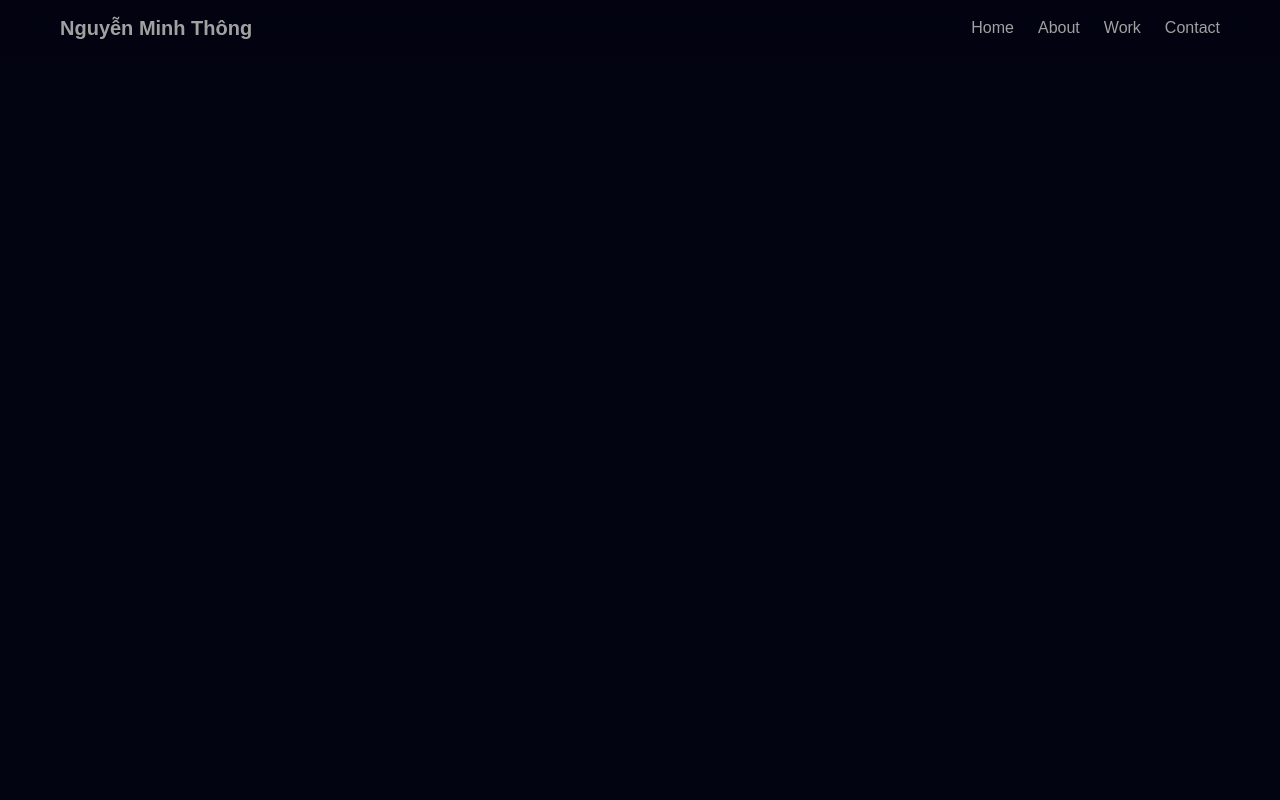
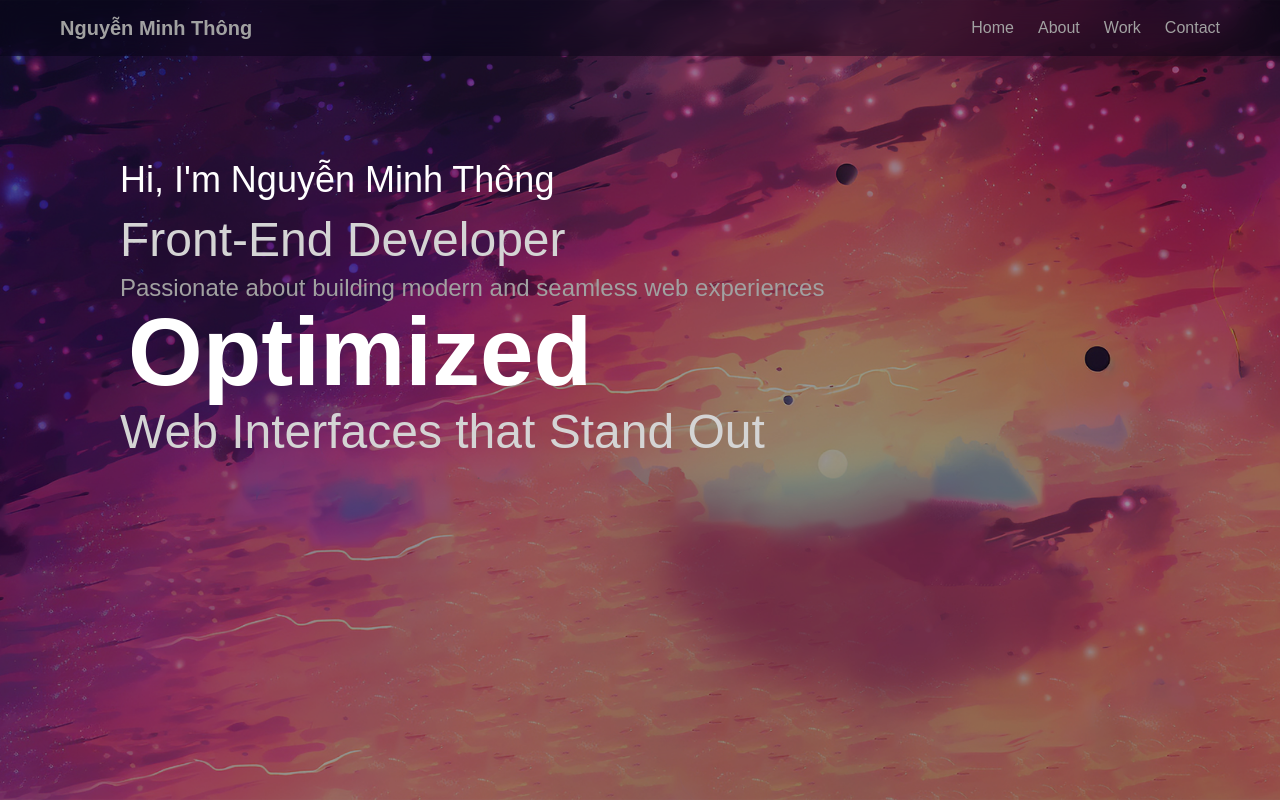
Before and after one commit to Kaicity/portfolio-v2, a React (Vite) app: page / in a window 1280 px wide. Built offline with nearby package versions, Linux system fonts and the light colour scheme; a web font is replaced by a local one.

Commit message:
add animations and new components for enhanced UI experience

```diff
--- a/package.json
+++ b/package.json
@@ -10,8 +10,11 @@
     "preview": "vite preview"
   },
   "dependencies": {
+    "clsx": "^2.1.1",
+    "motion": "^12.19.1",
     "react": "^19.1.0",
-    "react-dom": "^19.1.0"
+    "react-dom": "^19.1.0",
+    "tailwind-merge": "^3.3.1"
   },
   "devDependencies": {
     "@eslint/js": "^9.29.0",
--- a/src/App.jsx
+++ b/src/App.jsx
@@ -1,11 +1,11 @@
+import Hero from './sections/Hero';
 import Navbar from './sections/Navbar';
 
 const App = () => {
   return (
     <div className="container mx-auto max-w-7xl">
-      {/* Navbar */}
       <Navbar />
-      {/* Hero */}
+      <Hero />
       {/* About */}
       {/* Project */}
       {/* Experrience */}
--- /dev/null
+++ b/src/components/FlipWords.jsx
@@ -0,0 +1,91 @@
+'use client';
+
+import { cn } from '../lib/utils';
+import { AnimatePresence, motion } from 'motion/react';
+import { useCallback, useEffect, useState } from 'react';
+
+export const FlipWords = ({ words, duration = 3000, className }) => {
+  const [currentWord, setCurrentWord] = useState(words[0]);
+  const [isAnimating, setIsAnimating] = useState(false);
+
+  // thanks for the fix Julian - https://github.com/Julian-AT
+  const startAnimation = useCallback(() => {
+    const word = words[words.indexOf(currentWord) + 1] || words[0];
+    setCurrentWord(word);
+    setIsAnimating(true);
+  }, [currentWord, words]);
+
+  useEffect(() => {
+    if (!isAnimating)
+      setTimeout(() => {
+        startAnimation();
+      }, duration);
+  }, [isAnimating, duration, startAnimation]);
+
+  return (
+    <AnimatePresence
+      onExitComplete={() => {
+        setIsAnimating(false);
+      }}
+    >
+      <motion.div
+        initial={{
+          opacity: 0,
+          y: 10,
+        }}
+        animate={{
+          opacity: 1,
+          y: 0,
+        }}
+        transition={{
+          type: 'spring',
+          stiffness: 100,
+          damping: 10,
+        }}
+        exit={{
+          opacity: 0,
+          y: -40,
+          x: 40,
+          filter: 'blur(8px)',
+          scale: 2,
+          position: 'absolute',
+        }}
+        className={cn(
+          'z-10 inline-block relative text-left text-neutral-900 dark:text-neutral-100 px-2',
+          className
+        )}
+        key={currentWord}
+      >
+        {/* edit suggested by Sajal: https://x.com/DewanganSajal */}
+        {currentWord.split(' ').map((word, wordIndex) => (
+          <motion.span
+            key={word + wordIndex}
+            initial={{ opacity: 0, y: 10, filter: 'blur(8px)' }}
+            animate={{ opacity: 1, y: 0, filter: 'blur(0px)' }}
+            transition={{
+              delay: wordIndex * 0.3,
+              duration: 0.3,
+            }}
+            className="inline-block whitespace-nowrap"
+          >
+            {word.split('').map((letter, letterIndex) => (
+              <motion.span
+                key={word + letterIndex}
+                initial={{ opacity: 0, y: 10, filter: 'blur(8px)' }}
+                animate={{ opacity: 1, y: 0, filter: 'blur(0px)' }}
+                transition={{
+                  delay: wordIndex * 0.3 + letterIndex * 0.05,
+                  duration: 0.2,
+                }}
+                className="inline-block"
+              >
+                {letter}
+              </motion.span>
+            ))}
+            <span className="inline-block">&nbsp;</span>
+          </motion.span>
+        ))}
+      </motion.div>
+    </AnimatePresence>
+  );
+};
--- /dev/null
+++ b/src/components/HeroText.jsx
@@ -0,0 +1,118 @@
+import { FlipWords } from './FlipWords';
+import { motion } from 'motion/react';
+
+const words = ['Creative', 'Optimized', 'Responsive', 'Scalable'];
+const variants = {
+  hidden: { opacity: 0, x: -50 },
+  visible: { opacity: 1, x: 0 },
+};
+
+const HeroText = () => {
+  return (
+    <div className="z-10 mt-20 text-center md:mt-40 md:text-left rounded-3xl bg-clip-text">
+      {/* Desktop View */}
+      <div className="flex-col hidden md:flex c-space">
+        <motion.h1
+          className="text-4xl font-medium text-white"
+          variants={variants}
+          initial="hidden"
+          animate="visible"
+          transition={{ delay: 1 }}
+        >
+          Hi, I'm Nguyễn Minh Thông
+        </motion.h1>
+
+        <div className="flex flex-col items-start mt-4">
+          <motion.p
+            className="text-5xl text-neutral-300 font-medium"
+            variants={variants}
+            initial="hidden"
+            animate="visible"
+            transition={{ delay: 1.2 }}
+          >
+            Front-End Developer
+          </motion.p>
+
+          <motion.p
+            className="text-2xl text-neutral-400 mt-2"
+            variants={variants}
+            initial="hidden"
+            animate="visible"
+            transition={{ delay: 1.4 }}
+          >
+            Passionate about building modern and seamless web experiences
+          </motion.p>
+
+          <motion.div
+            variants={variants}
+            initial="hidden"
+            animate="visible"
+            transition={{ delay: 1.7 }}
+          >
+            <FlipWords
+              words={words}
+              className="font-black text-white text-8xl"
+            />
+          </motion.div>
+          <motion.p
+            className="text-5xl text-neutral-300 font-medium mt-2"
+            variants={variants}
+            initial="hidden"
+            animate="visible"
+            transition={{ delay: 1.9 }}
+          >
+            Web Interfaces that Stand Out
+          </motion.p>
+        </div>
+      </div>
+
+      {/* Mobile View*/}
+      <div className="flex flex-col space-y-6 md:hidden">
+        <motion.p
+          className="text-4xl font-medium"
+          variants={variants}
+          initial="hidden"
+          animate="visible"
+          transition={{ delay: 1 }}
+        >
+          Hi, I'm Nguyễn Minh Thông
+        </motion.p>
+        <div>
+          <motion.p
+            className="text-5xl font-black text-neutral-300"
+            variants={variants}
+            initial="hidden"
+            animate="visible"
+            transition={{ delay: 1.2 }}
+          >
+            Building
+          </motion.p>
+
+          <motion.div
+            variants={variants}
+            initial="hidden"
+            animate="visible"
+            transition={{ delay: 1.5 }}
+          >
+            <FlipWords
+              words={words}
+              className="font-black text-white text-7xl"
+            />
+          </motion.div>
+
+          <motion.p
+            className="text-4xl font-medium text-neutral-300"
+            variants={variants}
+            initial="hidden"
+            animate="visible"
+            transition={{ delay: 1.8 }}
+          >
+            Web Applications
+          </motion.p>
+        </div>
+      </div>
+    </div>
+  );
+};
+
+export default HeroText;
--- /dev/null
+++ b/src/components/ParallaxBackground.jsx
@@ -0,0 +1,19 @@
+const ParallaxBackground = () => {
+  return (
+    <section className="absolute inset-0 bg-black/40">
+      <div className="relative h-screen overflow-y-hidden">
+        {/* Background sky */}
+        <div
+          className="absolute inset-0 w-full h-screen -z-50"
+          style={{
+            backgroundImage: 'url(/assets/sky.jpg)',
+            backgroundPosition: 'bottom',
+            backgroundSize: 'cover',
+          }}
+        />
+      </div>
+    </section>
+  );
+};
+
+export default ParallaxBackground;
--- /dev/null
+++ b/src/lib/utils.js
@@ -0,0 +1,6 @@
+import { clsx } from 'clsx';
+import { twMerge } from 'tailwind-merge';
+
+export function cn(...inputs) {
+  return twMerge(clsx(inputs));
+}
--- /dev/null
+++ b/src/sections/Hero.jsx
@@ -0,0 +1,13 @@
+import HeroText from '../components/HeroText';
+import ParallaxBackground from '../components/ParallaxBackground';
+
+const Hero = () => {
+  return (
+    <section className="flex items-start justify-center md:items-start md:justify-start min-h-screen overflow-hidden c-space">
+      <HeroText />
+      <ParallaxBackground />
+    </section>
+  );
+};
+
+export default Hero;
--- a/src/sections/Navbar.jsx
+++ b/src/sections/Navbar.jsx
@@ -1,4 +1,5 @@
 import { useState } from 'react';
+import { motion } from 'motion/react';
 
 function Navigation() {
   return (
@@ -52,12 +53,19 @@
           </nav>
         </div>
       </div>
+
       {isOpen && (
-        <div className="block overflow-hidden text-center sm:hidden ">
+        <motion.div
+          className="block overflow-hidden text-center sm:hidden"
+          initial={{ opacity: 0, x: -10 }}
+          animate={{ opacity: 1, x: 0 }}
+          style={{ maxHeight: '100vh' }}
+          transition={{ duration: 1 }}
+        >
           <nav className="pb-5">
             <Navigation />
           </nav>
-        </div>
+        </motion.div>
       )}
     </div>
   );
```
Also changed, not shown: 1 other file (tests, documents, lock files or other folders).
